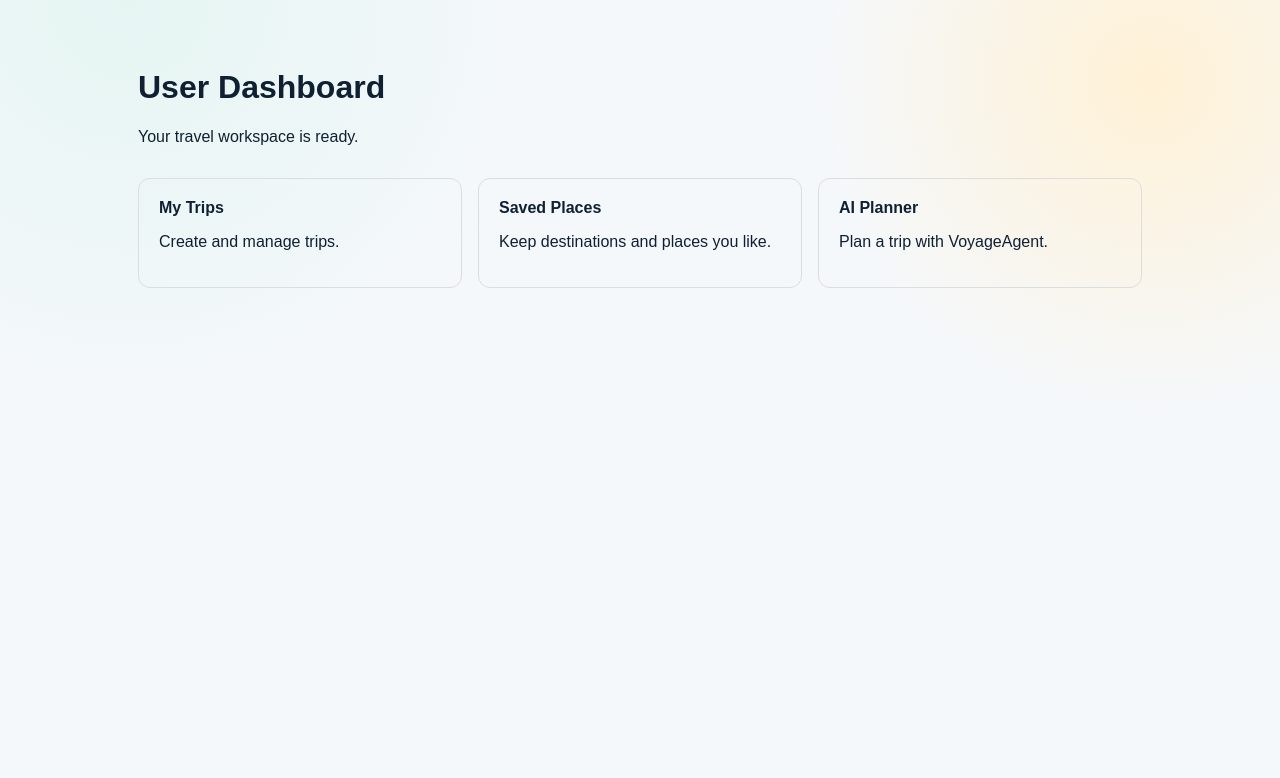
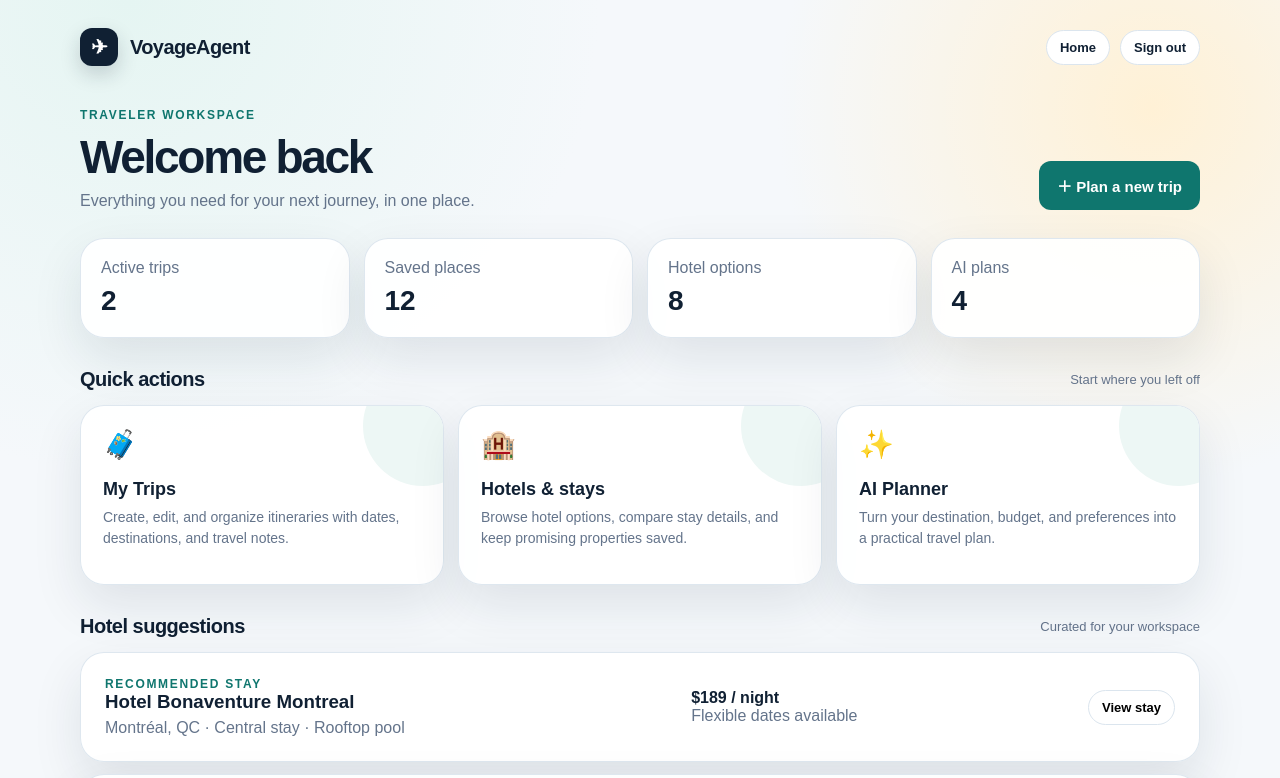
Before and after one commit to mhsefidgar/VoyageAgent, a Next.js app: page /dashboard in a window 1280 px wide. Shown: the top 778 px of the page. Built offline with nearby package versions, Linux system fonts and the light colour scheme.

Commit message:
Improve user dashboard with hotels and travel sections

```diff
--- a/src/app/dashboard/page.tsx
+++ b/src/app/dashboard/page.tsx
@@ -1,13 +1,48 @@
+import Link from 'next/link';
+
+const hotels = [
+  { name: 'Hotel Bonaventure Montreal', location: 'Montréal, QC', detail: 'Central stay · Rooftop pool', price: '$189 / night' },
+  { name: 'Fairmont Vancouver', location: 'Vancouver, BC', detail: 'Downtown · Mountain views', price: '$229 / night' },
+  { name: 'The Drake Hotel', location: 'Toronto, ON', detail: 'Queen West · Boutique stay', price: '$205 / night' },
+];
+
 export default function DashboardPage() {
   return (
-    <main style={{ maxWidth: 1100, margin: '0 auto', padding: 48 }}>
-      <h1>User Dashboard</h1>
-      <p>Your travel workspace is ready.</p>
-      <section style={{ marginTop: 32, display: 'grid', gap: 16, gridTemplateColumns: 'repeat(auto-fit, minmax(220px, 1fr))' }}>
-        <div style={{ border: '1px solid #ddd', borderRadius: 12, padding: 20 }}><strong>My Trips</strong><p>Create and manage trips.</p></div>
-        <div style={{ border: '1px solid #ddd', borderRadius: 12, padding: 20 }}><strong>Saved Places</strong><p>Keep destinations and places you like.</p></div>
-        <div style={{ border: '1px solid #ddd', borderRadius: 12, padding: 20 }}><strong>AI Planner</strong><p>Plan a trip with VoyageAgent.</p></div>
-      </section>
+    <main className="page-shell">
+      <div className="container">
+        <nav className="dashboard-nav">
+          <div className="brand"><span className="brand-mark">✈</span> VoyageAgent</div>
+          <div className="actions"><Link className="pill" href="/">Home</Link><Link className="pill" href="/login">Sign out</Link></div>
+        </nav>
+
+        <section className="dashboard-hero">
+          <div><div className="eyebrow">Traveler workspace</div><h1>Welcome back</h1><p>Everything you need for your next journey, in one place.</p></div>
+          <button className="button" type="button">＋ Plan a new trip</button>
+        </section>
+
+        <section className="stats">
+          <div className="card stat"><span className="muted">Active trips</span><div className="value">2</div></div>
+          <div className="card stat"><span className="muted">Saved places</span><div className="value">12</div></div>
+          <div className="card stat"><span className="muted">Hotel options</span><div className="value">8</div></div>
+          <div className="card stat"><span className="muted">AI plans</span><div className="value">4</div></div>
+        </section>
+
+        <div className="section-title"><h2>Quick actions</h2><span>Start where you left off</span></div>
+        <section className="feature-grid">
+          <div className="card feature"><div className="icon">🧳</div><h3>My Trips</h3><p>Create, edit, and organize itineraries with dates, destinations, and travel notes.</p></div>
+          <div className="card feature"><div className="icon">🏨</div><h3>Hotels & stays</h3><p>Browse hotel options, compare stay details, and keep promising properties saved.</p></div>
+          <div className="card feature"><div className="icon">✨</div><h3>AI Planner</h3><p>Turn your destination, budget, and preferences into a practical travel plan.</p></div>
+        </section>
+
+        <div className="section-title"><h2>Hotel suggestions</h2><span>Curated for your workspace</span></div>
+        <section style={{ display: 'grid', gap: 12 }}>
+          {hotels.map((hotel) => <article className="card trip-card" key={hotel.name}>
+            <div><div className="eyebrow">Recommended stay</div><h3>{hotel.name}</h3><p>{hotel.location} · {hotel.detail}</p></div>
+            <div><strong>{hotel.price}</strong><p>Flexible dates available</p></div>
+            <button className="pill" type="button">View stay</button>
+          </article>)}
+        </section>
+      </div>
     </main>
   );
 }
```
